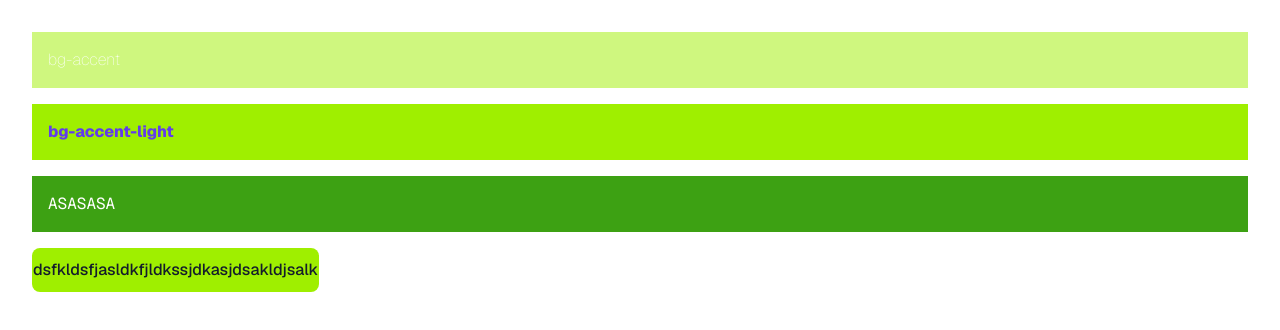
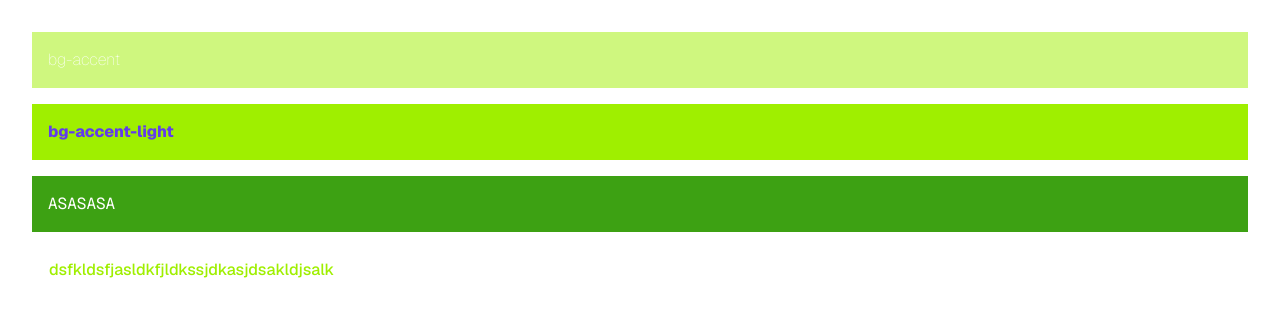
Before and after one commit to Harakirigi/askomyt, a Next.js app: page / in a window 1280 px wide. Shown: the top 330 px of the page. Built offline with nearby package versions, Linux system fonts and the light colour scheme.

Commit message:
version 0.1

```diff
--- a/src/app/page.jsx
+++ b/src/app/page.jsx
@@ -8,7 +8,7 @@ export default function Home() {
         <div className="p-4 font-thin text-white bg-accent-50 text-shadow-transparent">bg-accent</div>
         <div className="p-4 font-extrabold text-secondary bg-accent">bg-accent-light</div>
         <div className="p-4 font-mono text-white bg-accent-dark">ASASASA</div>
-        <Button variant={'accent'}>dsfkldsfjasldkfjldkssjdkasjdsakldjsalk </Button>
+        <Button>dsfkldsfjasldkfjldkssjdkasjdsakldjsalk </Button>
 
     </div>
 </>
--- a/src/components/button.jsx
+++ b/src/components/button.jsx
@@ -10,11 +10,15 @@ const Button = ({
 
 }) => {
 
-    const baseClass = 'w-full max-w-max min-w-[150px] h-11 border border-transparent rounded-lg font-sans font-medium text-base transition-all duration-300'
+    const baseClass = 'w-full max-w-max min-w-[150px] h-11 px-4 border border-transparent rounded-lg font-sans font-medium text-base transition-all duration-300'
 
     const variantClasses = {
-        accent: 'bg-accent text-black hover:bg-accent-hover hover:text-black-dark',
+        accent: 'bg-accent text-black border-transparent hover:bg-accent-hover hover:text-black-dark',
+        accentOutline: 'bg-transparent text-accent border-accent hover:text-accent-hover hover:border-accent-hover',
+        accentText: 'bg-transparent text-accent border-transparent hover:text-accent-hover',
         primary: 'bg-blue-500 text-white hover:bg-blue-600',
+        primaryOutline: '',
+        primaruText: '',
         secondary: 'bg-gray-500 text-white hover:bg-gray-600',
         outline: 'border-2 border-blue-500 text-blue-500 hover:bg-blue-500 hover:text-white',
         text: 'text-blue-500 hover:text-blue-600'
@@ -22,7 +26,7 @@ const Button = ({
 
 
     return (
-        <button className={`${baseClass} ${variantClasses[variant] || variantClasses.primary} ${className}`}>
+        <button className={`${baseClass} ${variantClasses[variant] || variantClasses.accentText} ${className}`}>
             {children}
         </button>
     )
```
